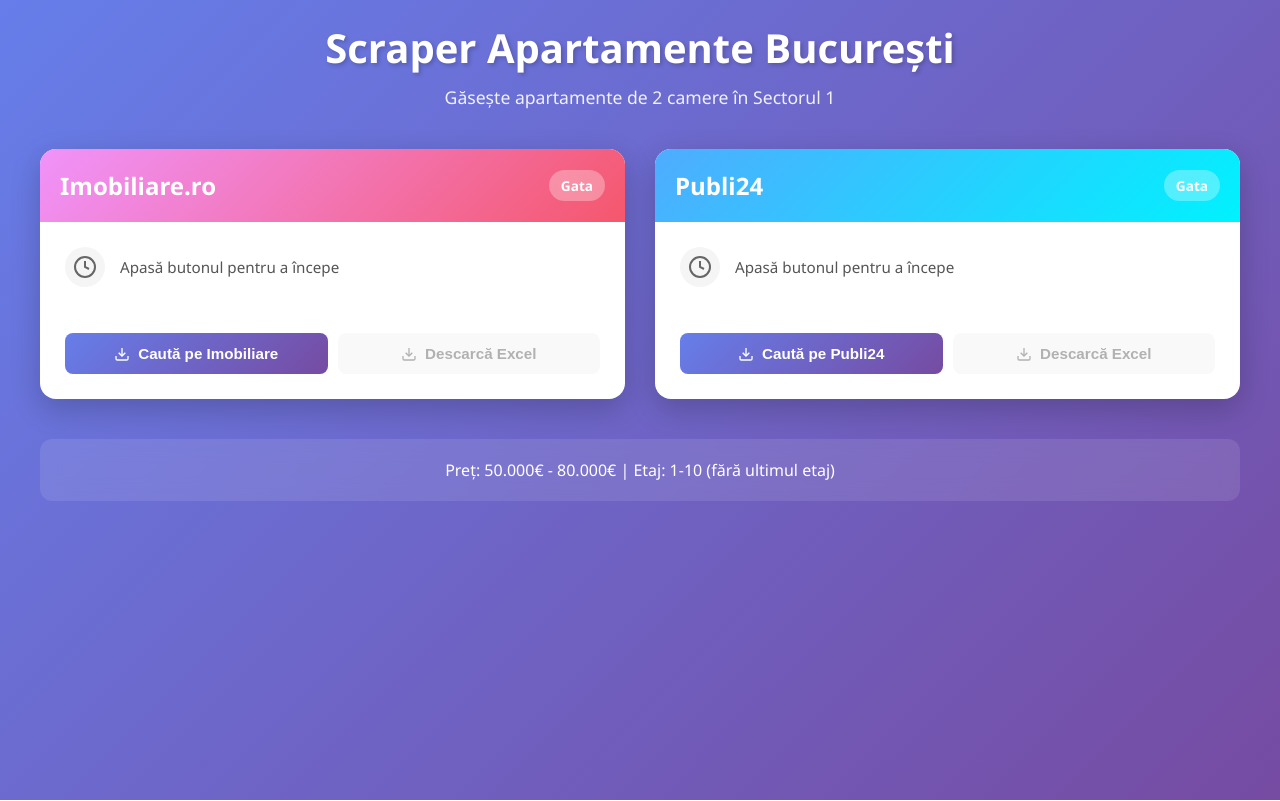
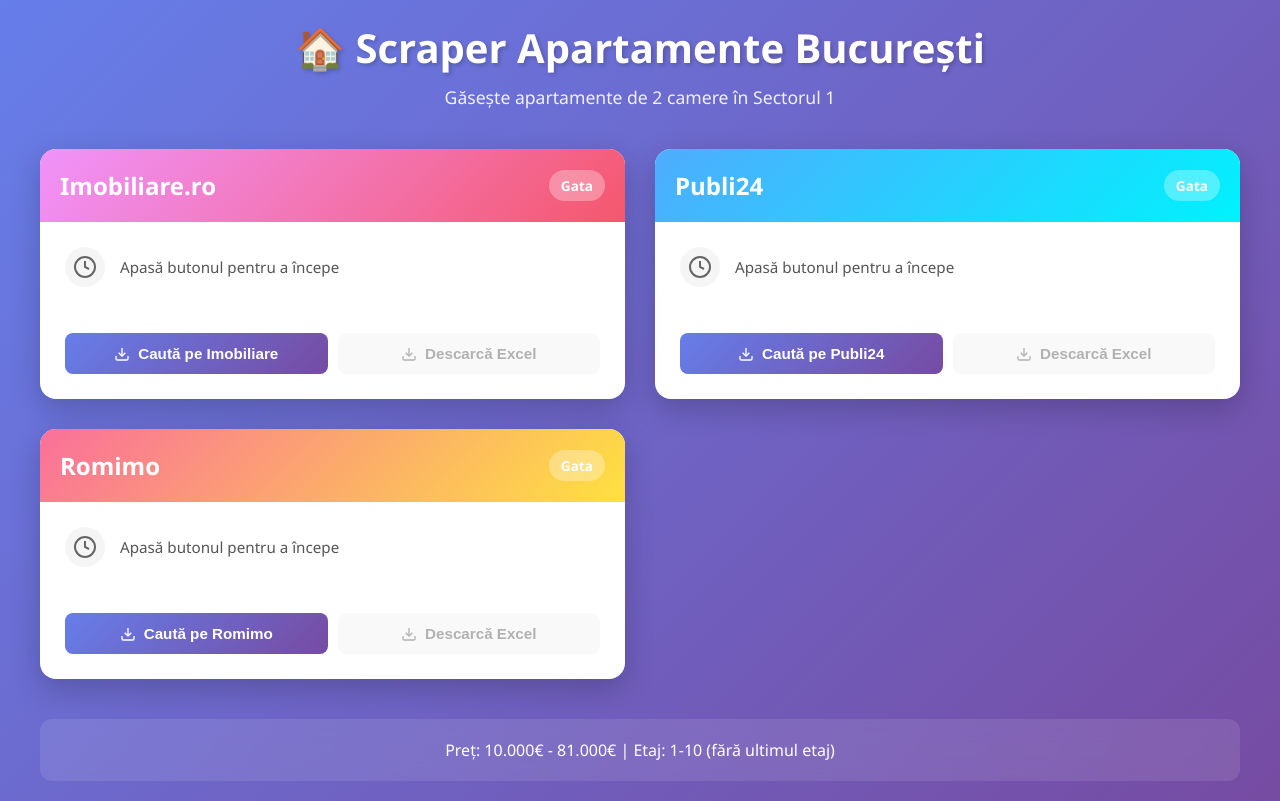
Before and after one commit to gaabi16/apartments-scraper, a Flask app: page / in a window 1280 px wide. Run offline with Flask 3, Linux system fonts and the light colour scheme.

Commit message:
Modify UI by creating a new card and functionality for romimo.ro scraper

```diff
--- a/static/script.js
+++ b/static/script.js
@@ -121,7 +121,7 @@
 
 // Check initial status on page load
 document.addEventListener('DOMContentLoaded', function() {
-    ['imobiliare', 'publi24'].forEach(site => {
+    ['imobiliare', 'publi24', 'romimo'].forEach(site => {
         fetch(`/status/${site}`)
             .then(response => response.json())
             .then(data => {
--- a/static/style.css
+++ b/static/style.css
@@ -70,6 +70,10 @@
 
 .publi24-header {
     background: linear-gradient(135deg, #4facfe 0%, #00f2fe 100%);
+}
+
+.romimo-header {
+    background: linear-gradient(135deg, #fa709a 0%, #fee140 100%);
 }
 
 .card-header h2 {
--- a/templates/index.html
+++ b/templates/index.html
@@ -9,7 +9,7 @@
 <body>
     <div class="container">
         <header>
-            <h1>Scraper Apartamente București</h1>
+            <h1>🏠 Scraper Apartamente București</h1>
             <p class="subtitle">Găsește apartamente de 2 camere în Sectorul 1</p>
         </header>
 
@@ -99,10 +99,53 @@
                     </div>
                 </div>
             </div>
+
+            <!-- Romimo Card -->
+            <div class="scraper-card">
+                <div class="card-header romimo-header">
+                    <h2>Romimo</h2>
+                    <div class="status-badge" id="badge_romimo">Gata</div>
+                </div>
+
+                <div class="card-body">
+                    <div class="status-section">
+                        <div class="status-icon" id="icon_romimo">
+                            <svg width="24" height="24" viewBox="0 0 24 24" fill="none" stroke="currentColor" stroke-width="2">
+                                <circle cx="12" cy="12" r="10"/>
+                                <path d="M12 6v6l4 2"/>
+                            </svg>
+                        </div>
+                        <p class="status-text" id="status_romimo">Apasă butonul pentru a începe</p>
+                    </div>
+
+                    <div class="progress-bar" id="progress_romimo">
+                        <div class="progress-fill"></div>
+                    </div>
+
+                    <div class="button-group">
+                        <button class="btn btn-primary" onclick="startScraping('romimo')" id="btn_scrape_romimo">
+                            <svg width="16" height="16" viewBox="0 0 24 24" fill="none" stroke="currentColor" stroke-width="2">
+                                <path d="M21 15v4a2 2 0 0 1-2 2H5a2 2 0 0 1-2-2v-4"/>
+                                <polyline points="7 10 12 15 17 10"/>
+                                <line x1="12" y1="15" x2="12" y2="3"/>
+                            </svg>
+                            Caută pe Romimo
+                        </button>
+                        <button class="btn btn-secondary" onclick="downloadFile('romimo')" id="btn_download_romimo" disabled>
+                            <svg width="16" height="16" viewBox="0 0 24 24" fill="none" stroke="currentColor" stroke-width="2">
+                                <path d="M21 15v4a2 2 0 0 1-2 2H5a2 2 0 0 1-2-2v-4"/>
+                                <polyline points="7 10 12 15 17 10"/>
+                                <line x1="12" y1="15" x2="12" y2="3"/>
+                            </svg>
+                            Descarcă Excel
+                        </button>
+                    </div>
+                </div>
+            </div>
         </div>
 
         <footer>
-            <p>Preț: 50.000€ - 80.000€ | Etaj: 1-10 (fără ultimul etaj)</p>
+            <p>Preț: 10.000€ - 81.000€ | Etaj: 1-10 (fără ultimul etaj)</p>
         </footer>
     </div>
 
```
